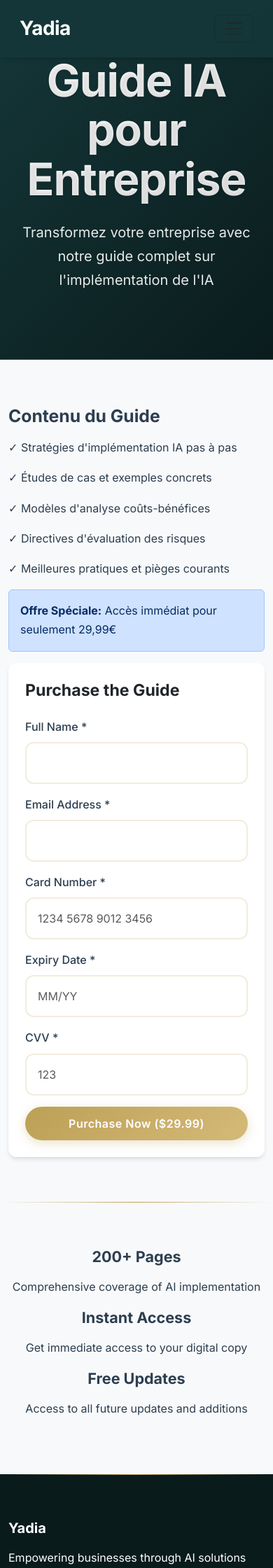
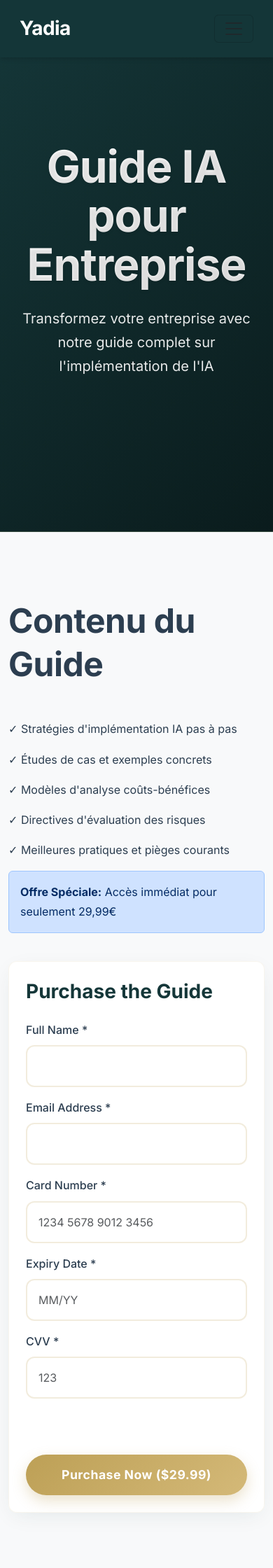
Before and after one commit to Valoume/yadia, a Flask app: page /ebook in a window 390 px wide. Shown: the top 2240 px of the page at 70% size. Run offline with Flask 3, Linux system fonts and the light colour scheme.

Commit message:
Agent query: Does the website now have better spacing, more elegant typography, and a more premium feel with the updated design?
Enhance styling of buttons, sections, and cards, improving visual appeal and responsiveness.

```diff
--- a/static/css/style.css
+++ b/static/css/style.css
@@ -79,29 +79,51 @@ h1, h2, h3, h4, h5, h6 {
 .btn-book {
     background: linear-gradient(135deg, var(--accent-color), #d4b978);
     color: var(--text-light);
-    padding: 0.75rem 2rem;
+    padding: 1rem 2.5rem;
     border-radius: 50px;
-    font-weight: 600;
+    font-weight: 700;
+    font-size: 1.1rem;
     letter-spacing: 0.5px;
     border: none;
-    transition: var(--transition);
-    box-shadow: 0 4px 15px rgba(189, 160, 86, 0.3);
+    transition: all 0.4s cubic-bezier(0.4, 0, 0.2, 1);
+    box-shadow: 0 8px 20px rgba(189, 160, 86, 0.3);
+    position: relative;
+    overflow: hidden;
 }
 
 .btn-book:hover {
-    transform: translateY(-2px);
-    box-shadow: 0 6px 20px rgba(189, 160, 86, 0.4);
+    transform: translateY(-3px);
+    box-shadow: 0 12px 28px rgba(189, 160, 86, 0.4);
     color: var(--text-light);
+}
+
+.btn-book::after {
+    content: '';
+    position: absolute;
+    top: 0;
+    left: 0;
+    width: 100%;
+    height: 100%;
+    background: linear-gradient(135deg, rgba(255,255,255,0.2), rgba(255,255,255,0));
+    transform: translateX(-100%);
+    transition: transform 0.6s cubic-bezier(0.4, 0, 0.2, 1);
+}
+
+.btn-book:hover::after {
+    transform: translateX(100%);
 }
 
 /* Hero Section */
 .hero {
     background-color: var(--primary-color);
     color: var(--text-light);
-    padding: 8rem 0;
+    padding: 12rem 0;
     position: relative;
     overflow: hidden;
     border-bottom: 1px solid rgba(189, 160, 86, 0.2);
+    min-height: 90vh;
+    display: flex;
+    align-items: center;
 }
 
 .hero::before {
@@ -151,14 +173,32 @@ h1, h2, h3, h4, h5, h6 {
 
 /* Sections */
 .section {
-    padding: 6rem 0;
+    padding: 10rem 0;
     position: relative;
     overflow: hidden;
+    margin: 2rem 0;
 }
 
 .section-light {
     background-color: var(--light-bg);
     position: relative;
+}
+
+.section h2 {
+    font-size: 3rem;
+    margin-bottom: 3rem;
+    letter-spacing: -0.5px;
+}
+
+.section p {
+    font-size: 1.1rem;
+    line-height: 1.8;
+    color: var(--text-color);
+    opacity: 0.9;
+}
+
+.section .row {
+    margin-bottom: 4rem;
 }
 
 .section-light::before {
@@ -174,21 +214,38 @@ h1, h2, h3, h4, h5, h6 {
 /* Cards */
 .card {
     border: none;
-    background: rgba(255, 255, 255, 0.95);
-    backdrop-filter: blur(10px);
+    background: rgba(255, 255, 255, 0.98);
+    backdrop-filter: blur(20px);
     border-radius: var(--border-radius);
-    box-shadow: var(--box-shadow);
-    transition: var(--transition);
+    box-shadow: 0 8px 32px -8px rgba(21, 55, 57, 0.1);
+    transition: all 0.4s cubic-bezier(0.4, 0, 0.2, 1);
     overflow: hidden;
+    margin: 1.5rem 0;
+    border: 1px solid rgba(189, 160, 86, 0.1);
 }
 
 .card:hover {
-    transform: translateY(-5px);
-    box-shadow: 0 12px 24px -10px rgba(21, 55, 57, 0.15);
+    transform: translateY(-8px);
+    box-shadow: 0 20px 40px -15px rgba(21, 55, 57, 0.15);
+    border-color: rgba(189, 160, 86, 0.2);
 }
 
 .card-body {
-    padding: 2rem;
+    padding: 3rem;
+}
+
+.card-title {
+    font-size: 1.75rem;
+    margin-bottom: 1.5rem;
+    color: var(--primary-color);
+}
+
+.card-text {
+    font-size: 1.1rem;
+    line-height: 1.8;
+    color: var(--text-color);
+    opacity: 0.9;
+    margin-bottom: 2rem;
 }
 
 /* Forms */
```
